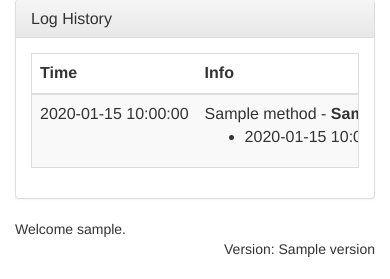
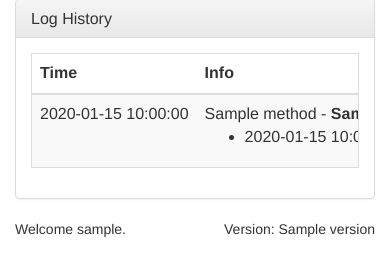
Before and after one commit to lucena/GAEAnalytics, a Python web app: template templates/index.html in a window 390 px wide. Shown: the part 922-1201 px from the top of the page. After the commit the page ends 1159 px from the top, so only its background shows below. Run offline with Jinja, Linux system fonts and the light colour scheme; the template is opened without the code that fills it: most values are stand-ins (such as "Sample title", 1, 10 or a date in 2020); some libraries are stand-ins or nearby versions.

Commit message:
minor fix

```diff
--- a/templates/index.html
+++ b/templates/index.html
@@ -182,10 +182,8 @@ limitations under the License.
       </div>
     </div>
   </div>
-  <div class="row">
-    <div class="col-sm-6">Welcome {{ username }}.</div>
-    <div class="col-sm-6" style="text-align: right">Version: {{ version }}</div>
-  </div>
+  <div class="pull-left">Welcome {{ username }}.</div>
+  <div class="pull-right" style="text-align: right">Version: {{ version }}</div>
 </div>
 </body>
 </html>
```
